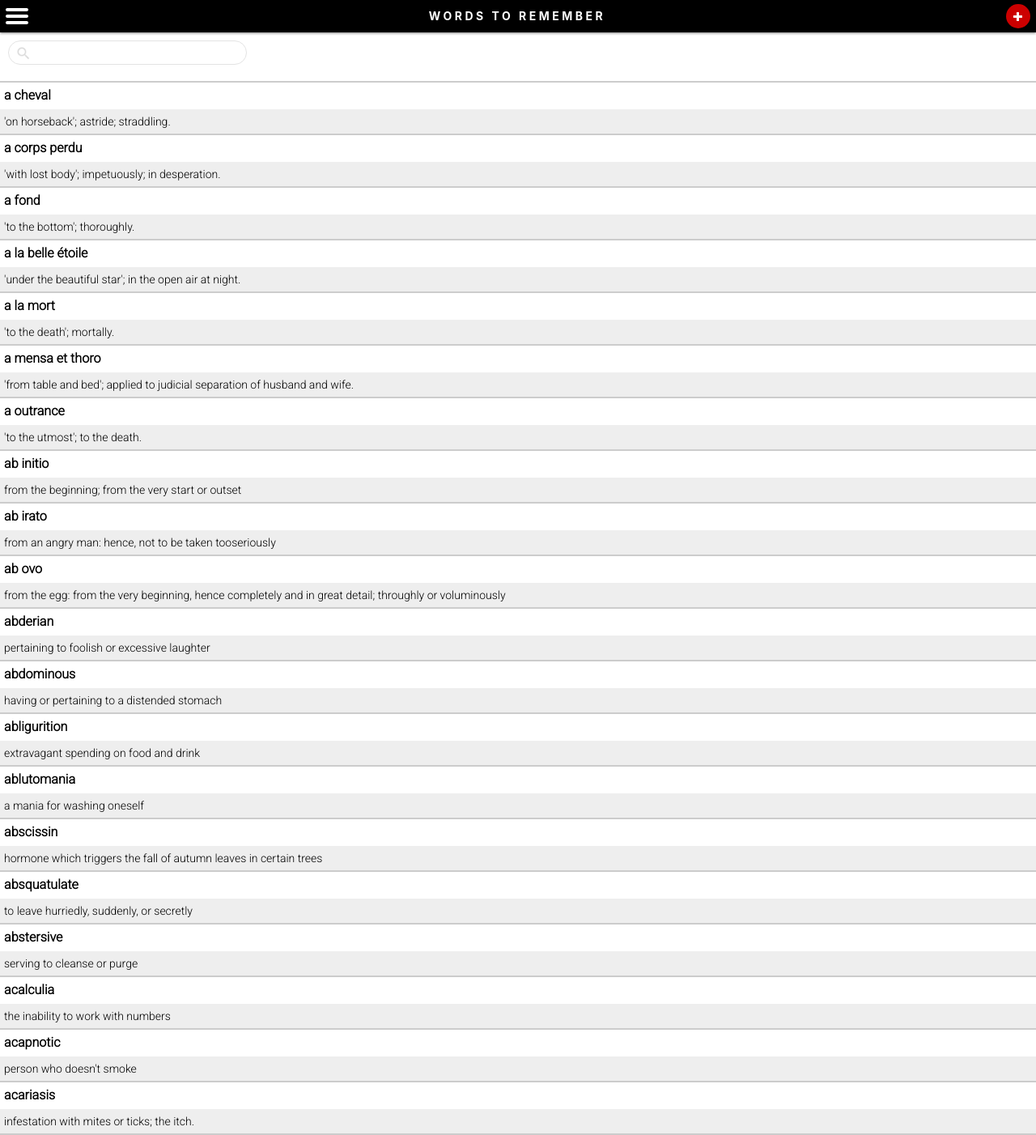
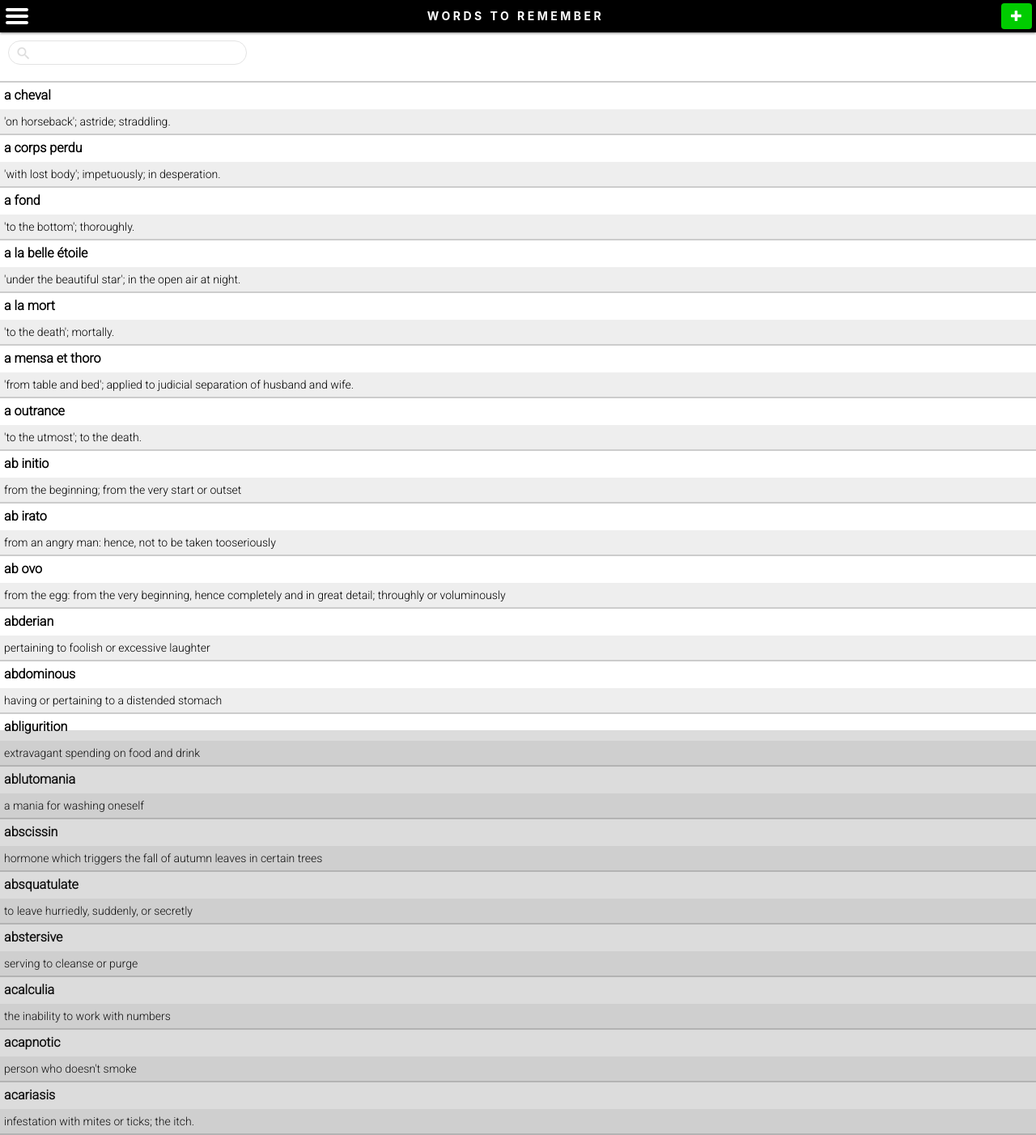
Before and after one commit to ricktoews/wordmage.app, a React (Create React App) app: page /browse/1 in a window 1280 px wide. Shown: the whole page at 81% size. Built offline with nearby package versions, Linux system fonts and the light colour scheme.

Commit message:
diagnose scrolling / loading issue.

```diff
--- a/src/App.scss
+++ b/src/App.scss
@@ -44,7 +44,7 @@ $spotlight-height: 200px;
 }
 
 .badge-add {
-	background: #c00;
+	background: #0c0;
 }
 
 .badge-delete {
@@ -169,7 +169,7 @@ $spotlight-height: 200px;
 .spotlight-marker {
 	width: 10px;
 	height: 10px;
-	background-color: purple;
+	background-color: #0c0;
 	border-radius: 50px;
 	margin-top: 8px;
 	margin-right: 4px;
@@ -258,7 +258,7 @@ $spotlight-height: 200px;
 						position: absolute;
 						width: 100%;
 						height: 500px;
-						/*background-color: rgba(255,0,255,.3);*/
+						background-color: rgba(80,80,80,.2);
 						top: -500px;
 					}
 				}
--- a/src/components/AddIcon.js
+++ b/src/components/AddIcon.js
@@ -1,5 +1,5 @@
 const AddIcon = props => {
-	return <button onClick={props.onClick} className="badge badge-circle badge-add">
+	return <button onClick={props.onClick} className="btn btn-danger badge-add">
           <span className="glyphicon glyphicon-plus"></span>
         </button>
 }
```
